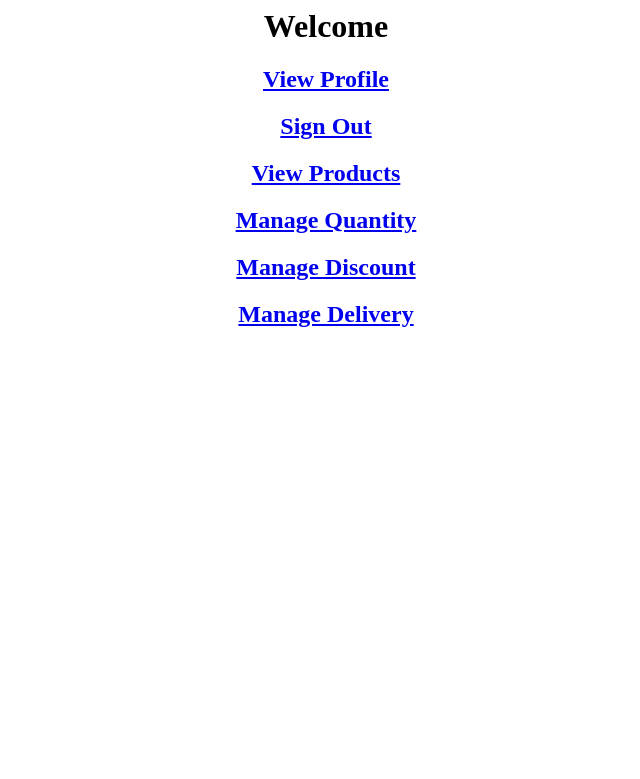
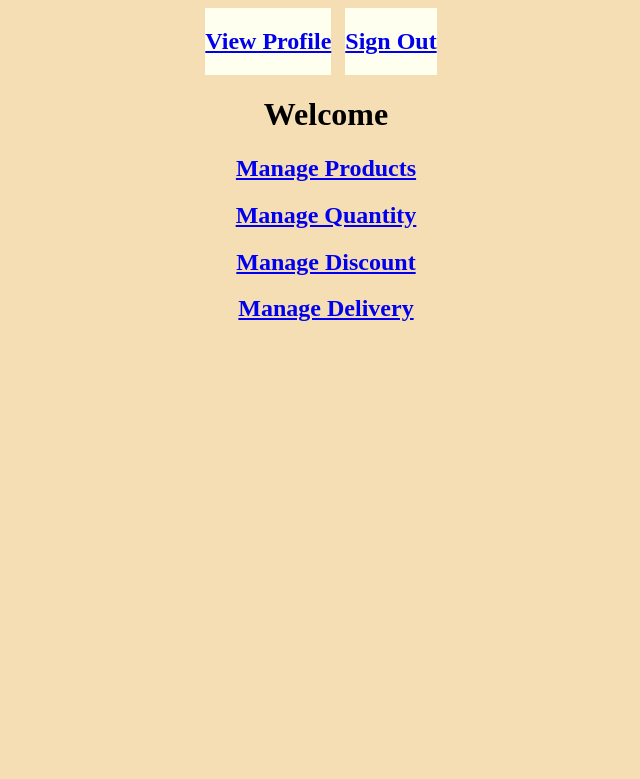
Before and after one commit to samComeIt/summer2019, a PHP site: page /welcomeAdmin.php in a window 1280 px wide. Shown: the top 779 px of the page, without its empty margins (314-954 px from the left). Run offline with PHP 8.4, Linux system fonts and the light colour scheme; a user stored in the database is signed in; data comes from the database, SQL or seed files in the repository; data that the repository does not hold is empty.

Commit message:
Update welcomeAdmin.php
Updated background and header colors

```diff
--- a/305/welcomeAdmin.php
+++ b/305/welcomeAdmin.php
@@ -4,19 +4,29 @@
 echo "<div style=\"text-align:center\">";
 ?>
 <html">
-
+   <body style="background-color:#F5DEB3">
    <head>
+	  <style>
+	  li {
+		 display: inline-block;
+			margin-right:10px;
+		color:#B0C4DE;
+		background-color:#FFFFF0;
+	  }
+	  </style>
       <title>Welcome </title>
    </head>
-
-   <body>
+   <header>
+   <nav>
+   <li><h2><a href = "viewProfileAdmin.php">View Profile</a></h2></li>
+   <li><h2><a href = "logout.php">Sign Out</a></h2></li>
+   </nav>
+   </header>
+   </body>
       <h1>Welcome <?php echo $login_session; ?></h1>
-		<h2><a href = "viewProfileAdmin.php">View Profile</a></h2>
-      <h2><a href = "logout.php">Sign Out</a></h2>
-	  <h2><a href = "manageProduct.php">View Products</a></h2>
+	<h2><a href = "manageProduct.php">Manage Products</a></h2>
 	  <h2><a href = "manageQuantity.php">Manage Quantity</a></h2>
 	  <h2><a href = "manageDiscount.php">Manage Discount</a></h2>
 	  <h2><a href = "manageDelivery.php">Manage Delivery</a></h2>
-   </body>
 
 </html>
```
